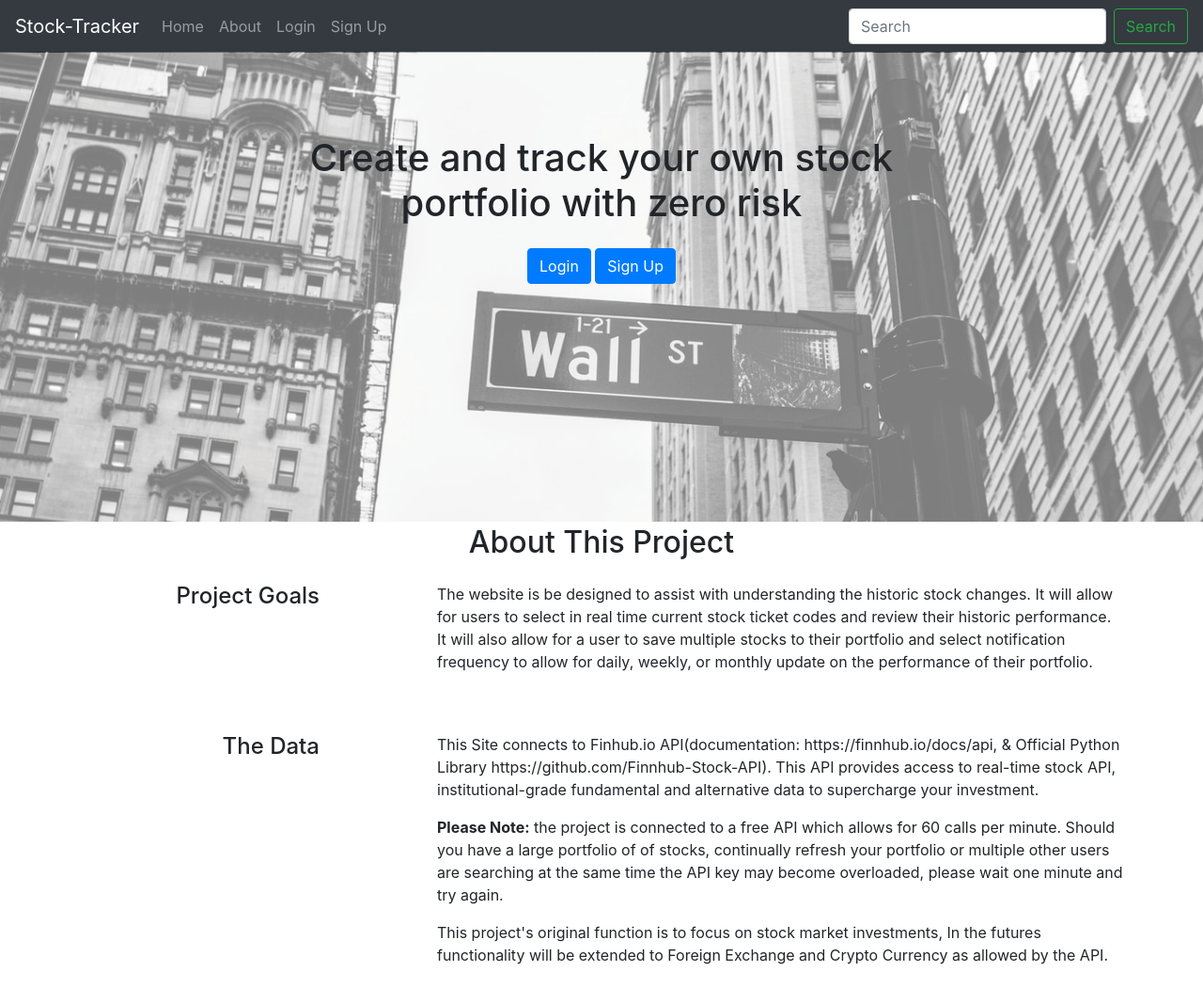
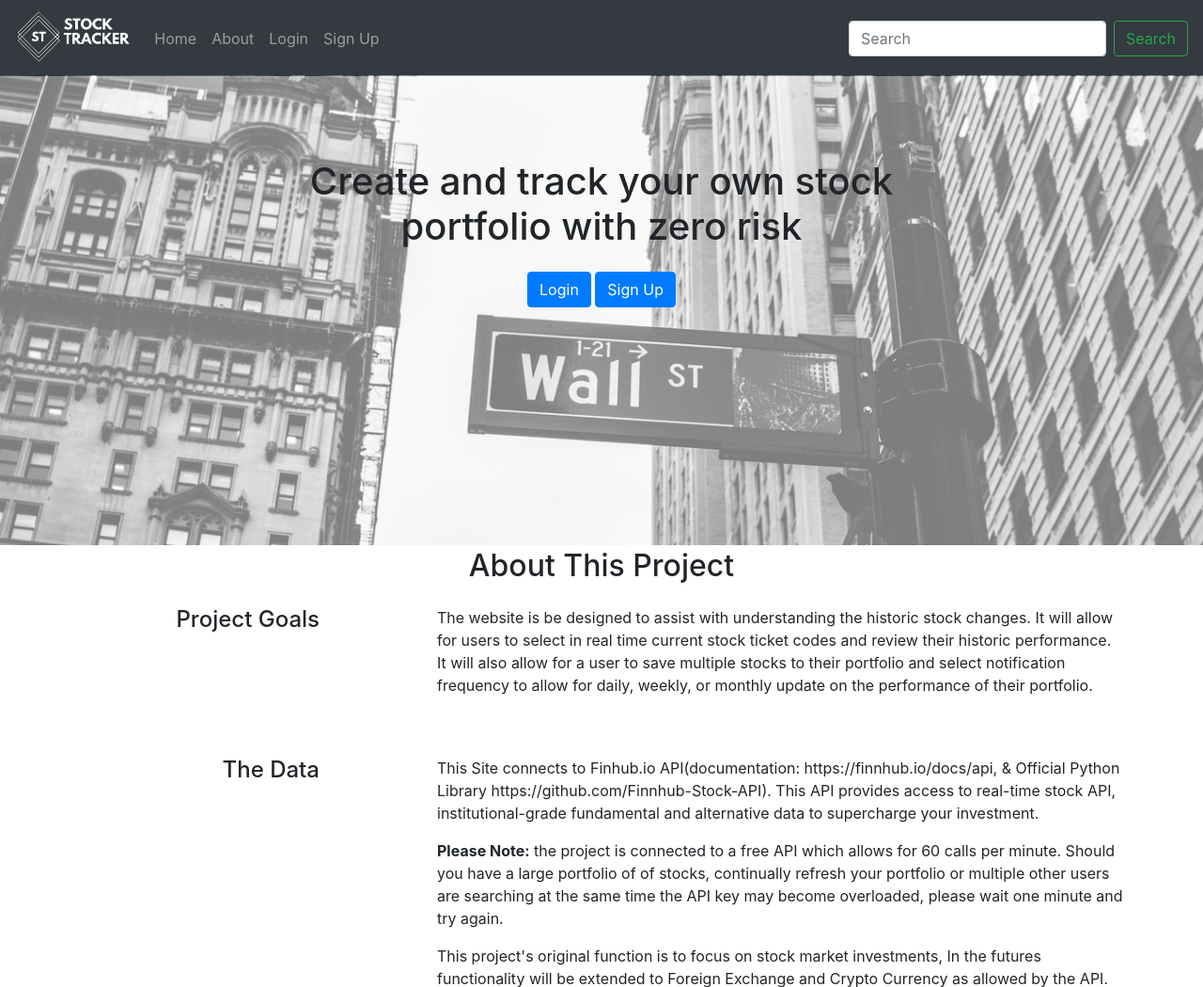
Before and after one commit to clay099/stock-tracker, a Flask app: page / in a window 1280 px wide. Shown: the top 1050 px of the page at 94% size. Run offline with Flask 2, Linux system fonts and the light colour scheme; parts of the project's set-up code (start-up, migrations or seed data) failed here and were passed over; some libraries are stand-ins or nearby versions.

Commit message:
added logo

```diff
--- a/static/styles.css
+++ b/static/styles.css
@@ -1,11 +1,11 @@
 .page-body {
-	background-image: url("/static/images/background.jpg");
+	background-image: url("/static/images/background-gray.jpg");
 	height: 100vh;
 }
 .home-body {
 	background-image: url("/static/images/homebackground.jpg");
 	position: absolute;
-	top: 55px;
+	top: 5em;
 	bottom: 0;
 	left: 0;
 	right: 0;
@@ -33,7 +33,7 @@
 
 .bg-overlay {
 	position: absolute;
-	top: 55px;
+	top: 5em;
 	bottom: 0;
 	left: 0;
 	right: 0;
@@ -59,3 +59,11 @@
 #logo {
 	height: 50px;
 }
+
+#logo-nav {
+	height: 3em;
+}
+
+.navbar-brand {
+	padding-top: 0;
+}
--- a/templates/base.html
+++ b/templates/base.html
@@ -14,7 +14,7 @@
 </head>
 
 <nav class="navbar navbar-expand-lg navbar-dark bg-dark">
-    <a class="navbar-brand" href="#">Stock-Tracker</a>
+    <a class="navbar-brand" href="#"><img id='logo-nav' src="static\images\stock-tracker-logo.png" alt=""></a>
     <button class="navbar-toggler" type="button" data-toggle="collapse" data-target="#navbarSupportedContent"
         aria-controls="navbarSupportedContent" aria-expanded="false" aria-label="Toggle navigation">
         <span class="navbar-toggler-icon"></span>
```
Also changed, not shown: static/images/background-gray.jpg (added), static/images/stock-tracker-logo-original.png (added), static/images/stock-tracker-logo.png (added).
